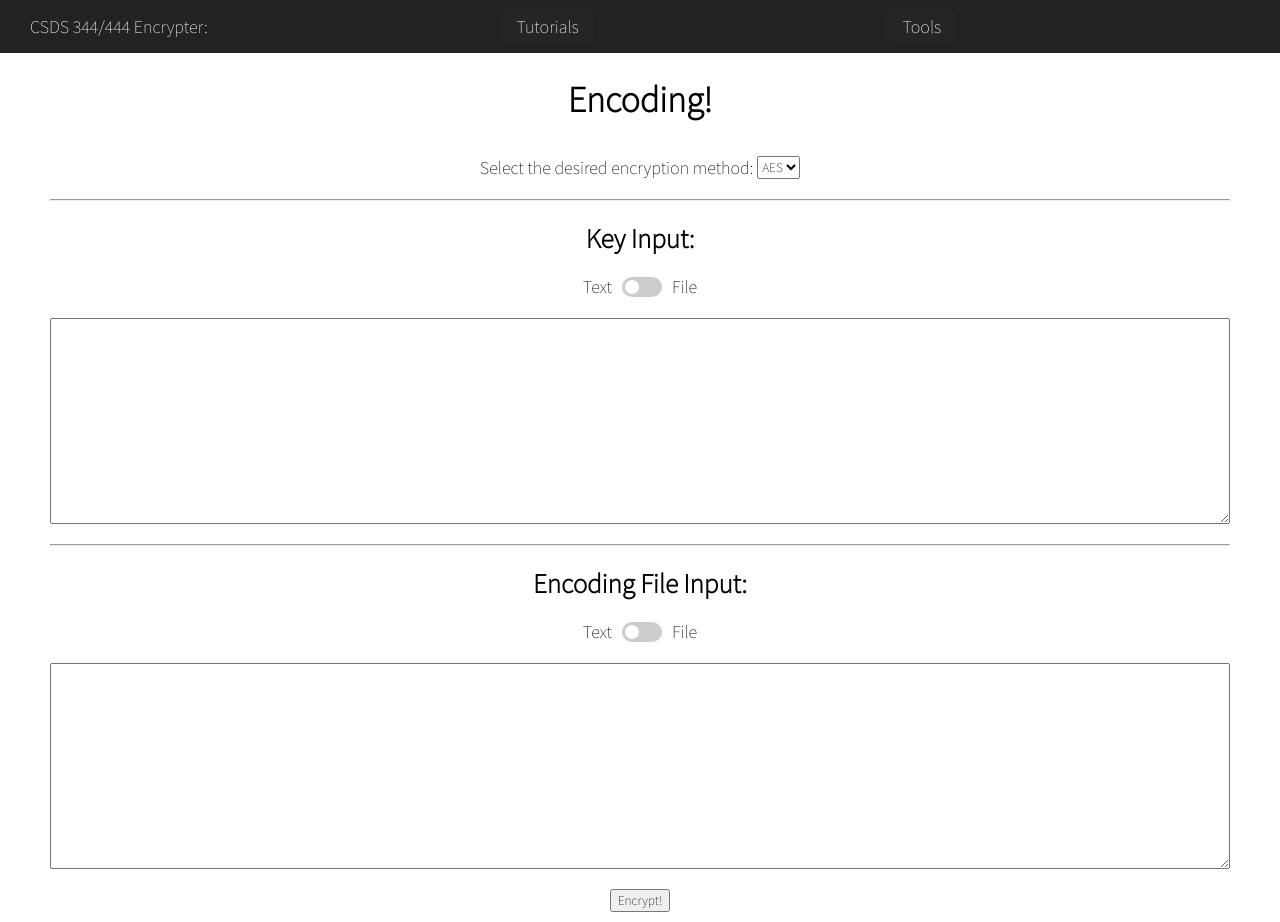
After one commit to kxz167/csds444-final-project, a Django app: page /tools/encode/ in a window 1280 px wide. The commit adds this page. Run offline with Django 3.2, Linux system fonts and the light colour scheme.

Commit message:
completed form input for encryption

```diff
--- a/ui/cryptography/static/cryptography/style.css
+++ b/ui/cryptography/static/cryptography/style.css
@@ -34,12 +34,8 @@ textarea{
     height: 200px;
 }
 
-#file-upload::file-selector-button{
+#file-upload{
     display: none;
-}
-#file-upload{
-    font-family: inherit;
-    display: inline;
 }
 
 .enc-option{
@@ -89,6 +85,75 @@ textarea{
     justify-content: space-evenly;
 }
 
+/* SLIDERS */
+/* The switch - the box around the slider */
+.switch {
+    position: relative;
+    display: inline-block;
+    width: 40px; /*60*/
+    height: 20px; /*34*/
+  }
+
+  /* Hide default HTML checkbox */
+  .switch input {
+    opacity: 0;
+    width: 0;
+    height: 0;
+  }
+
+  /* The slider */
+  .slider {
+    position: absolute;
+    cursor: pointer;
+    top: 0;
+    left: 0;
+    right: 0;
+    bottom: 0;
+    background-color: #ccc;
+    -webkit-transition: .4s;
+    transition: .4s;
+  }
+
+  .slider:before {
+    position: absolute;
+    content: "";
+    height: 14px;
+    width: 14px;
+    left: 3px;
+    bottom: 3px;
+    background-color: white;
+    -webkit-transition: .4s;
+    transition: .4s;
+  }
+
+  input:checked + .slider {
+    background-color: #222;
+  }
+
+  input:focus + .slider {
+    box-shadow: 0 0 1px #222;
+  }
+
+  input:checked + .slider:before {
+    -webkit-transform: translateX(20px);
+    -ms-transform: translateX(20px);
+    transform: translateX(20px);
+  }
+
+  /* Rounded sliders */
+  .slider.round {
+    border-radius: 40px;
+  }
+
+  .slider.round:before {
+    border-radius: 50%;
+  }
+
+.switch-text{
+    margin:0px 10px;
+}
+/* END SLIDER */
+
 @media screen and (max-width: 500px){
     #enc-option-container{
         flex-direction: column;
--- /dev/null
+++ b/ui/cryptography/templates/cryptography/encrypt.html
@@ -0,0 +1,120 @@
+<!DOCTYPE html>
+<html>
+    <head>
+        {% load static %}
+        <link rel="stylesheet" href="{% static 'cryptography/style.css' %}"/>
+        <link rel="stylesheet" href="{% static 'global-styles.css' %}"/>
+        <link href="https://fonts.googleapis.com/icon?family=Material+Icons+Round" rel="stylesheet">
+        <script>
+            function updateName(element){
+                document.getElementById("file-name").innerText = element.files[0].name;
+            }
+
+
+            prevKeyIsFile = false;
+            prevInputIsFile = false;
+            function checkForm(form){ //Don't need form it appears
+                // console.warn(form);
+                //Switch states:
+                keyIsFile = document.getElementById("id_key_file").checked;
+                inputIsFile = document.getElementById("id_input_file").checked;
+
+                if(keyIsFile && keyIsFile != prevKeyIsFile){
+                    //Set display
+                    document.getElementById("keytext").style.display = 'none';
+                    document.getElementById("keyfile").style.display = 'inherit';
+                }
+                else if (!keyIsFile && keyIsFile != prevKeyIsFile){
+                    document.getElementById("keytext").style.display = 'inherit';
+                    document.getElementById("keyfile").style.display = 'none';
+                }
+
+                if(inputIsFile && inputIsFile != prevInputIsFile){
+                    //Set Display
+                    document.getElementById("inputtext").style.display = 'none';
+                    document.getElementById("inputfile").style.display = 'inherit';
+                }
+                else if (!inputIsFile && inputIsFile != prevInputIsFile){
+                    document.getElementById("inputtext").style.display = 'inherit';
+                    document.getElementById("inputfile").style.display = 'none';
+                }
+
+                prevKeyIsFile = keyIsFile;
+                prevInputIsFile = inputIsFile;
+            }
+        </script>
+    </head>
+    <body>
+        {% include "navbar.html"%}
+        <main>
+            <h1>{{method_display}}!</h1>
+            <form action="result/" method="post" enctype="multipart/form-data" onchange="checkForm(this)">
+                {% csrf_token %}
+                <div class="form-flex">
+                    <label for="algo">Select the desired encryption method:&nbsp;</label>
+                    <select id="algo" name="algo">
+                        <!-- <option value="sha256">SHA256</option>
+                        <option value="sha512">SHA512</option> -->
+                        <option value="aes">AES</option>
+                        <!-- <option value="rsa">RSA</option>
+                        <option value="ecies">ECIES</option> -->
+                    </select>
+                </div>
+                <hr>
+                <h2>Key Input:</h2>
+                <div class="flex-distribute">
+                    <div class="form-check">
+                        <span class="switch-text">Text</span>
+                        <label class="switch">
+                            <input type="checkbox" name="key_is_file" id="id_key_file">
+                            <span class="slider round"></span>
+                        </label>
+                        <span class="switch-text">File</span>
+                    </div>
+                </div>
+                <textarea name="keytext" id="keytext"></textarea>
+                <div id="keyfile" style="display: none;">
+                    <label for="file-upload"class="enc-option">
+                        <div class="enc-icon">
+                            <span class="material-icons-round">
+                                file_upload
+                            </span>
+                        </div>
+                        <span id="file-name" class="enc-option-text">Upload:</span>
+                    </label>
+                    <input class="enc-option-text" id="file-upload" type="file" name="plain_file" onchange="updateName(this)" hidden/>
+                </div>
+                <hr>
+                <h2>{{method_display}} File Input:</h2>
+                <div class="flex-distribute">
+                    <div class="form-check">
+                        <span class="switch-text">Text</span>
+                        <label class="switch">
+                            <input type="checkbox" name="input_is_file" id="id_input_file">
+                            <span class="slider round"></span>
+                        </label>
+                        <span class="switch-text">File</span>
+                    </div>
+                </div>
+                <textarea name="plaintext" id="inputtext"></textarea>
+                <div id="inputfile" style="display: none;">
+                    <label for="file-upload"class="enc-option">
+                        <div class="enc-icon">
+                            <span class="material-icons-round">
+                                file_upload
+                            </span>
+                        </div>
+                        <span id="file-name" class="enc-option-text">Upload:</span>
+                    </label>
+                    <input class="enc-option-text" id="file-upload" type="file" name="plain_file" onchange="updateName(this)" hidden/>
+                </div>
+                <div>
+                    <button type="submit">Encrypt!</button>
+                </div>
+                <input type="hidden" id="formType" name="formType" value="file"/>
+                <input type="hidden" name="method" value="{{method}}"/>
+                <input type="hidden" name="method_display" value="{{method_display}}"/>
+            </form>
+        </main>
+    </body>
+</html>
--- a/ui/cryptography/urls.py
+++ b/ui/cryptography/urls.py
@@ -12,10 +12,12 @@ urlpatterns = [
     path('tutorials/text/', views.text, name="tut-text-encode"),
     path('tutorials/file/result/', views.result, name="file-result"),
     path('tutorials/text/result/', views.result, name="text-result"),
-    path('tools/file/', views.file, name="tool-file-encode"),
-    path('tools/text/', views.text, name="tool-text-encode"),
-    path('tools/file/result/', views.result, name="tool-file-result"),
-    path('tools/text/result/', views.result, name="tool-text-result"),
+    path('tools/encode/', views.encode, name="tools-encode"),
+    path('tools/decode/', views.decode, name="tools-decode"),
+    # path('tools/encode/text', views.encodeFile, name="tools-encode"),
+    # path('tools/encode/file', views.encodeText, name="tools-decode"),
+    path('tools/file/result/', views.result, name="tools-file-result"),
+    path('tools/text/result/', views.result, name="tools-text-result"),
     path('downloads/<filepath>', views.download_file, name='download_file')
     # re_path(r'.*/inc-result', views.inc_result, name="inc-result"),
     # re_path(r'.*/dec-result', views.dec_result, name="dec-result")
--- a/ui/cryptography/views.py
+++ b/ui/cryptography/views.py
@@ -47,6 +47,18 @@ def index(request):
 
 def tools(request):
     return render(request, 'cryptography/tools.html', {})
+
+def encode(request):
+    return render(request, 'cryptography/encrypt.html', {'method': 'encode', 'method_display': 'Encoding'})
+
+def decode(request):
+    return render(request, 'cryptography/encrypt.html', {'method': 'decode', 'method_display': 'Decoding'})
+
+def textEncode(request):
+    return render(request, 'cryptography/encrypt.html', {'method': 'encode', 'method_display': 'Encoding'})
+
+def textDecode(request):
+    return render(request, 'cryptography/encrypt.html', {'method': 'decode', 'method_display': 'Decoding'})
 
 def tutorials(request):
     return render(request, 'cryptography/tutorials.html', {})
```
Also changed, not shown: ui/cryptography/templates/cryptography/file.html (+7 -3 lines), ui/cryptography/templates/cryptography/tools.html (+6 -6 lines), 1 other file.
